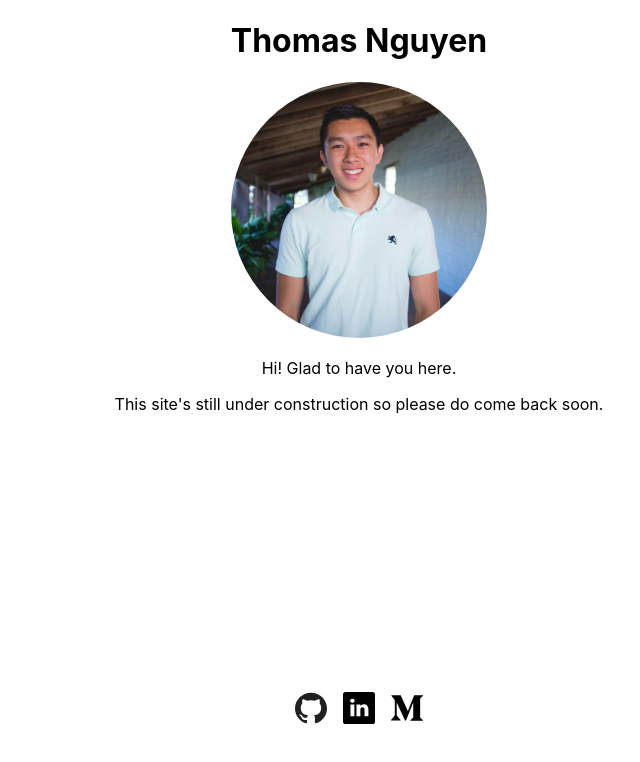
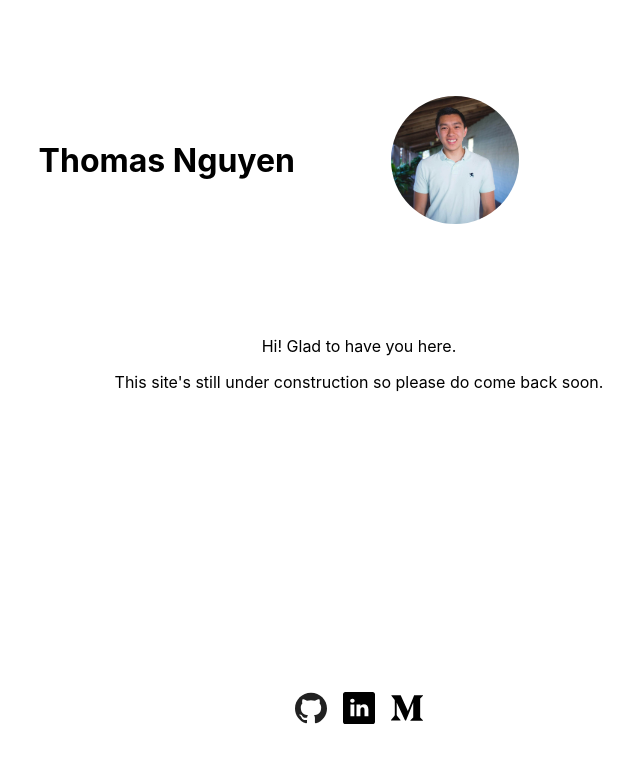
Before and after one commit to thomasvn/thomasvn.dev, a React (Create React App) app: page / in a window 1280 px wide. Shown: the top 762 px of the page, without its empty margins (281-921 px from the left). Built offline with nearby package versions, Linux system fonts and the light colour scheme.

Commit message:
Beginning work on site banner

```diff
--- a/src/App.css
+++ b/src/App.css
@@ -1,22 +1,30 @@
 /* App */
 .App {
   text-align: center;
+  animation: fadein 4s;
 }
 
 
 /* About Me */
-.portrait {
-  border-radius: 50%;
-  max-width: 20%;
-  max-height: 20%;
+.banner {
+  display: grid;
+  grid-template-columns: 1fr 1fr;
+  grid-auto-rows: 20em;
 }
 
-.AboutMe {
-  animation: fadein 4s;
+.title {
+  align-self: center;
+  justify-self: right;
+  padding: 2em;
 }
 
-h1 {
-  animation: fadein 4s;
+.portrait {
+  align-self: center;
+  justify-self: left;
+  padding: 2em;
+  border-radius: 50%;
+  max-width: 40%;
+  max-height: 40%;
 }
 
 
@@ -28,7 +36,6 @@ footer {
 }
 
 .logo {
-  animation: fadein 4s;
   width: 2em;
   padding: 2em 0.5em;
 }
--- a/src/components/AboutMe.js
+++ b/src/components/AboutMe.js
@@ -5,8 +5,10 @@ class AboutMe extends React.Component {
   render() {
     return (
       <div className="AboutMe">
-        <h1 className="title">Thomas Nguyen</h1>
-        <img src={portrait} className="portrait" alt="Thomas's Portrait"></img>
+        <div className="banner">
+          <h1 className="title">Thomas Nguyen</h1>
+          <img src={portrait} className="portrait" alt="Thomas's Portrait"></img>
+        </div>
         <p>Hi! Glad to have you here.</p>
         <p>This site's still under construction so please do come back soon.</p>
       </div>
```
Also changed, not shown: src/components/Footer.js (line endings or trailing spaces).
